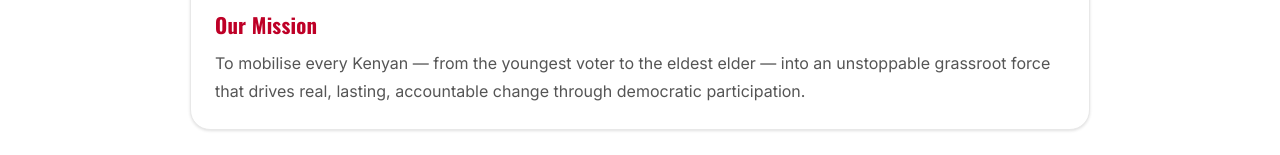
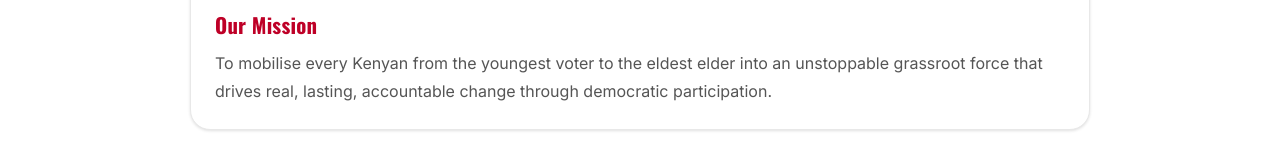
Before and after one commit to ebosoh/sisindiosifuna, a plain HTML site: page about.html in a window 1280 px wide. Shown: the part 455-610 px from the top of the page. Drawn offline with nearby package versions, Linux system fonts and the light colour scheme; no server answers.

Commit message:
Update About page mission statement: remove em dashes for cleaner flow

```diff
--- a/about.html
+++ b/about.html
@@ -73,9 +73,7 @@
                             <div style="font-size:2.5rem;margin-bottom:1rem">🎯</div>
                             <h2 id="mission-heading"
                                 style="font-size:1.3rem;color:var(--kenya-red);margin-bottom:.75rem">Our Mission</h2>
-                            <p>To mobilise every Kenyan — from the youngest voter to the eldest elder — into an
-                                unstoppable grassroot force that drives real, lasting, accountable change through
-                                democratic participation.</p>
+                            <p>To mobilise every Kenyan from the youngest voter to the eldest elder into an unstoppable grassroot force that drives real, lasting, accountable change through democratic participation.</p>
                         </div>
                     </div>
                     <div class="card reveal">
```
